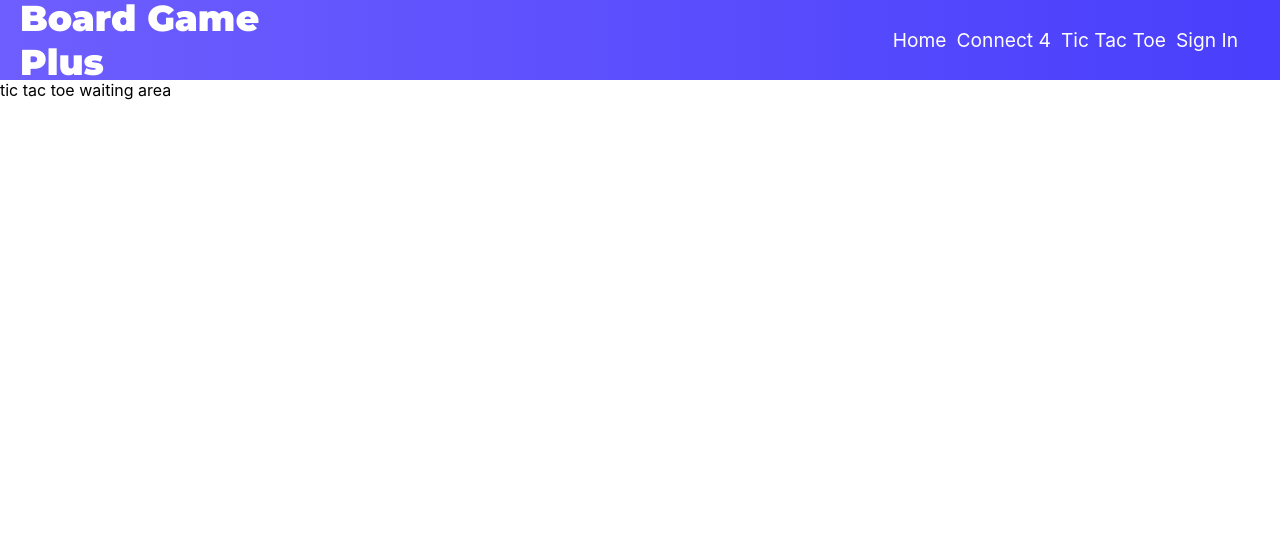
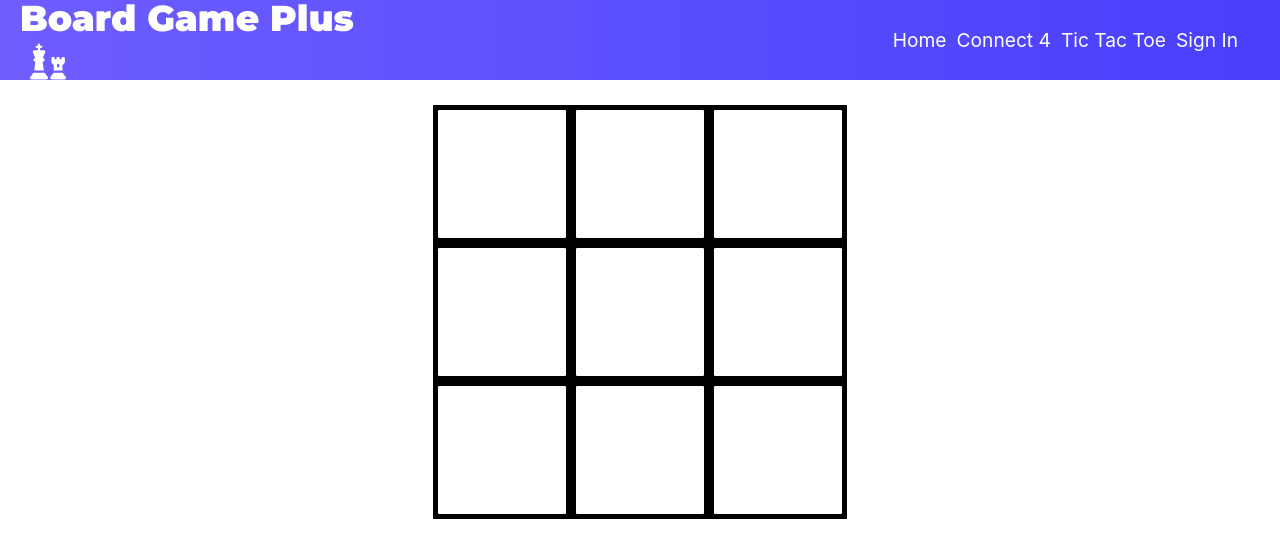
Before and after one commit to brianbourgault/connect4plus, a React (Create React App) app in the folder connect4/: page /tic-tac-toe in a window 1280 px wide. Shown: the top 558 px of the page. Built offline with nearby package versions, Linux system fonts and the light colour scheme.

Commit message:
working tic tac toe

```diff
--- a/connect4/src/App.js
+++ b/connect4/src/App.js
@@ -27,6 +27,7 @@ export default class App extends React.Component {
             <Router>
                 <div>
                     <Navigation />
+                    <div style={{color: '#fff'}}>ignore this</div>
                     <Switch>
                         <Route path="/" component={Home} exact/>
                         <Route path="/connect-four" component={Connect4} exact/>
--- a/connect4/src/pages/connect4.jsx
+++ b/connect4/src/pages/connect4.jsx
@@ -11,7 +11,7 @@ export default class App extends React.Component {
     };
 
     resetBoard = () => {
-        this.setState({ moves: [], winner: null });
+        this.setState({ moves: [], winner: null, totalMoves: 0 });
     }
 
     getPiece = (x, y) => {
@@ -53,7 +53,8 @@ export default class App extends React.Component {
 
     checkForWin = (x, y) => {
         const velocities = [{ x: 1, y: 0 }, { x: 0, y: 1 }, { x: -1, y: 1}, { x: 1, y: 1}];
-        if (this.state.totalMoves === 42){
+        const sizeOfBoard = (this.state.rows * this.state.columns);
+        if (this.state.totalMoves === sizeOfBoard){
             this.setState({ winner: 'no one'});
         }
         for (let dex = 0; dex < velocities.length; dex++){
@@ -133,7 +134,3 @@ const styles = {
         alignItems: 'center',
     }
 };
-
-const Connect4 = () => {
-    return;
-}
--- a/connect4/src/pages/connect4support.jsx
+++ b/connect4/src/pages/connect4support.jsx
@@ -1,7 +1,6 @@
 import './App.css'
 import React from 'react';
 
-// TODO: Implement react router dom in order to allow multiple pages with multiple games.
 
 export default class App extends React.Component {
     state = {
--- a/connect4/src/pages/home.jsx
+++ b/connect4/src/pages/home.jsx
@@ -1,10 +1,11 @@
 import React from 'react';
+import './pages.css'
 
 const Home = () => {
     return (
-        <div>
-            Home Page Filler
-        </div>
+        <h1 className="home-text">
+            Welcome to the home of new-age board games! Here you will be matched with someone at random and your skills will be put to the test.
+        </h1>
     );
 }
 
--- a/connect4/src/pages/navigation.jsx
+++ b/connect4/src/pages/navigation.jsx
@@ -13,7 +13,8 @@ class Navigation extends React.Component {
         return (
             <nav className="nav-item">
                 <div className="title">
-                    <h1>Board Game Plus</h1>
+                    <h1>Board Game Plus<i class="fas fa-chess"></i></h1>
+
                 </div>
                 <div className="menu-icon" onClick={this.handleClick}>
                     <i className={this.state.clicked ? 'fas fa-times' : 'fas fa-bars'}></i>
--- a/connect4/src/pages/pages.css
+++ b/connect4/src/pages/pages.css
@@ -3,6 +3,14 @@ html, body, #root {
   height: 100%;
   padding: 0;
   margin: 0;
+}
+
+.home-text {
+  width: 75%;
+  height: 75%;
+  margin: 10%;
+  text-align: center;
+
 }
 
 div {
@@ -75,6 +83,10 @@ div {
   color: #fff;
 }
 
+.fa-chess {
+  margin-left: 10px;
+}
+
 .menu-icon {
   display: none;
 }
--- a/connect4/src/pages/tictactoe.jsx
+++ b/connect4/src/pages/tictactoe.jsx
@@ -1,8 +1,7 @@
 import React from 'react';
-import './pages.css'
-/*import './tictactoe.css';*/
+import './pages.css';
 
-class TicTacToe extends React.Component {
+export default class App extends React.Component {
     state = {
         rows: 3,
         columns: 3,
@@ -11,8 +10,81 @@ class TicTacToe extends React.Component {
         totalMoves: 0,
     };
 
+    resetBoard = () => {
+        this.setState({ moves: [], winner: null, totalMoves: 0 });
+    }
+
+    getPiece = (x, y) => {
+        const list = this.state.moves.filter((item) => {
+            return (item.x === x && item.y === y);
+        });
+        return list[0];
+    }
+
+    getWinningMovesForVelocity = (xPosition, yPosition, xVelocity, yVelocity) => {
+        const winningMoves = [{ x: xPosition, y: yPosition}];
+        const player = this.getPiece(xPosition, yPosition).player;
+
+        console.log(xPosition);
+
+        for (let delta = 1; delta <= 3; delta += 1){
+
+            const checkX = xPosition + xVelocity * delta;
+            const checkY = yPosition + yVelocity * delta;
+
+            const checkPiece = this.getPiece(checkX, checkY);
+            if (checkPiece && checkPiece.player === player){
+                winningMoves.push({ x: checkX, y: checkY });
+            } else {
+                break;
+            }
+        }
+        for (let delta = -1; delta >= -3; delta -= 1){
+            const checkX = xPosition + xVelocity * delta;
+            const checkY = yPosition + yVelocity * delta;
+
+            const checkPiece = this.getPiece(checkX, checkY);
+            if (checkPiece && checkPiece.player === player){
+                winningMoves.push({ x: checkX, y: checkY });
+            } else {
+                break;
+            }
+        }
+
+        return winningMoves;
+    }
+
+    checkForWin = (x, y) => {
+        const velocities = [{ x: 1, y: 0 }, { x: 0, y: 1 }, { x: -1, y: 1}, { x: 1, y: 1}];
+        const sizeOfBoard = (this.state.rows * this.state.columns);
+        if (this.state.totalMoves === sizeOfBoard){
+            this.setState({ winner: 'no one'});
+        }
+        for (let dex = 0; dex < velocities.length; dex++){
+            const element = velocities[dex];
+            const winningMoves = this.getWinningMovesForVelocity(x, y, element.x, element.y);
+            if (winningMoves.length > 2) {
+                this.setState({ winner: this.getPiece(x,y).player, winningMoves });
+            }
+        }
+    }
+
+    addMove = (x, y) => {
+        const { playerTurn } = this.state;
+        const nextPlayerTurn = playerTurn === 'X' ? 'O' : 'X';
+        let availableYPosition = null;
+        if (!this.getPiece(x, y)) {
+            availableYPosition = y;
+        }
+
+        if (availableYPosition !== null){
+            this.state.totalMoves++;
+            this.setState({ moves: this.state.moves.concat({ x, y: availableYPosition, player: playerTurn }), playerTurn: nextPlayerTurn }, () => this.checkForWin(x, availableYPosition, playerTurn));
+        }
+    }
+
     renderBoard() {
-        const {row, columns, winner } = this.state;
+        const { rows, columns, winner } = this.state;
         const rowViews = [];
 
         for (let row = 0; row < this.state.rows; row += 1){
@@ -20,24 +92,46 @@ class TicTacToe extends React.Component {
             for (let column = 0; column < this.state.columns; column += 1){
                 const piece = this.getPiece(column, row);
                 columnViews.push(
-                    <div style={{ width: '7vw', height: '7vw', backgroundColor: '#000', display: 'flex', padding: 5, cursor: 'pointer' }}>
-                        <div onClick={() => {this.addMove(column,row)}} style={{borderRadius: '50%', backgroundColor: 'white', flex: 1, display: 'flex' }}>
+                    <div style={{ width: '10vw', height: '10vw', backgroundColor: '#000', display: 'flex', padding: 5, cursor: 'pointer' }}>
+                        <div onClick={() => {this.addMove(column, row)}} style={{ borderRadius: '1%', backgroundColor: 'white', flex: 1, display: 'flex' }}>
+                            {piece ? <div style={{ color: '#000', padding: 5, fontSize: '8vw', left: '1.6vw', bottom: '1vw' }}>{piece.player}</div> : undefined}
+                        </div>
+                    </div>
+                );
+            }
+            rowViews.push(
+                <div style={{ display: 'flex', flexDirection: 'row'}}>{columnViews}</div>
+            );
+        }
 
-                        </div>
-
-                    </div>
-                )
-            }
-        }
-    }
-
-    render(){
         return(
-            <div>
-                tic tac toe waiting area
+            <div style={{ backgroundColor: 'red', display: 'flex', flexDirection: 'column' }}>
+                {winner && <div onClick={this.resetBoard} style={{ position: 'absolute', left: 0, right: 0, bottom: 0, top: 0, zIndex: 3, backgroundColor: 'rgba(0, 0, 0, .5)', display: 'flex', justifyContent: 'center', alignItems: 'center', color: '#fff', fontWeight: '200', fontSize: '5vw'}}>{`${winner} Wins`}</div>}
+                {rowViews}
             </div>
         );
     }
+
+    render() {
+        const { style } = this.props;
+        const { playerTurn } = this.state;
+
+        return (
+            <div className="board" style={style ? Object.assign({ backgroundColor: playerTurn }, styles.container, style) : styles.container}>
+                <div>
+                    {this.renderBoard()}
+                </div>
+            </div>
+        )
+    }
 }
 
-export default TicTacToe;
+const styles = {
+    container: {
+        height: '100%',
+        padding: 5,
+        display: 'flex',
+        justifyContent: 'center',
+        alignItems: 'center',
+    }
+};
```
Also changed, not shown: 1 other file (tests, documents, lock files or other folders).
